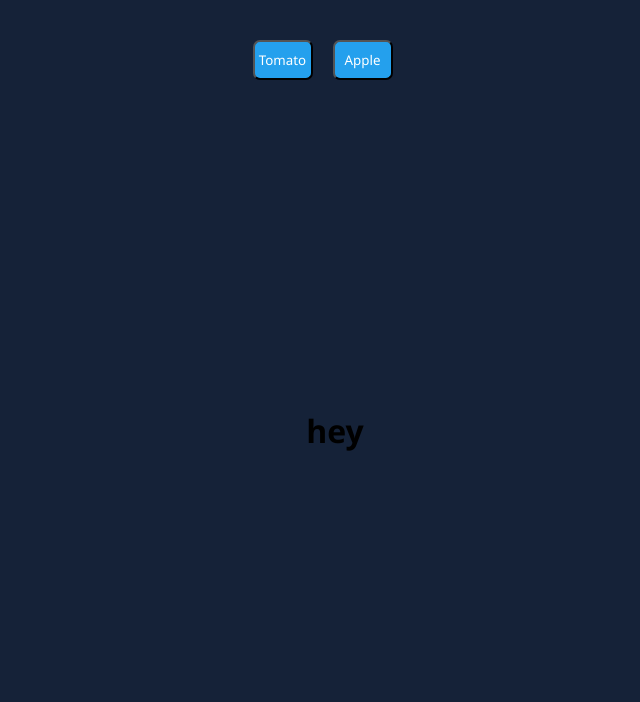
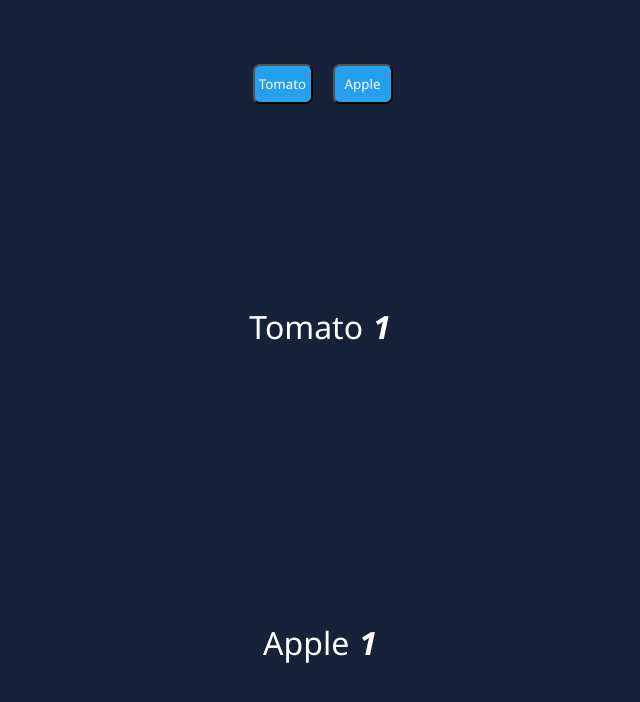
Before and after one commit to Hamzazaheer721/Webworkers-React-Typescript, a React (Create React App) app: page /loop in a window 1280 px wide. Shown: the top 702 px of the page, without its empty margins (305-945 px from the left). Built offline with nearby package versions, Linux system fonts and the light colour scheme.

Commit message:
!fix(CT-3): Loop component has been added

```diff
--- a/src/components/Loop/index.styled.ts
+++ b/src/components/Loop/index.styled.ts
@@ -12,7 +12,7 @@ export const Container = styled.div`
 export const ButtonContainer = styled.div`
     display: flex;
     position: relative;
-    top: 30px;
+    flex: 0.2;
     width: 100%;
     height: 60px;
     padding: 5px;
@@ -38,7 +38,17 @@ export const Button = styled.button`
 `
 export const CountContainer = styled.div`
     display: flex;
-    flex: 1;
+    flex: 0.4;
     justify-content: center;
     align-items: center;
+    padding-right: 20px;
 `
+export const Heading = styled.h1`
+    color: white;
+    font-weight: lighter;
+`
+export const StateHeading = styled.h1`
+    color: white;
+    font-style: italic;
+    margin: 0 10px 0 10px;
+`
--- a/src/components/Loop/index.tsx
+++ b/src/components/Loop/index.tsx
@@ -1,6 +1,6 @@
 import { FC, memo } from 'react';
 import {
-  Button, ButtonContainer, Container, CountContainer,
+  Button, ButtonContainer, Container, CountContainer, Heading, StateHeading,
 } from './index.styled';
 
 const LoopComponent : FC = memo(() => (
@@ -14,8 +14,12 @@ const LoopComponent : FC = memo(() => (
       </Button>
     </ButtonContainer>
     <CountContainer>
-      <h1> hey</h1>
-
+      <Heading>Tomato</Heading>
+      <StateHeading>1</StateHeading>
+    </CountContainer>
+    <CountContainer>
+      <Heading>Apple</Heading>
+      <StateHeading>1</StateHeading>
     </CountContainer>
   </Container>
 ));
```
